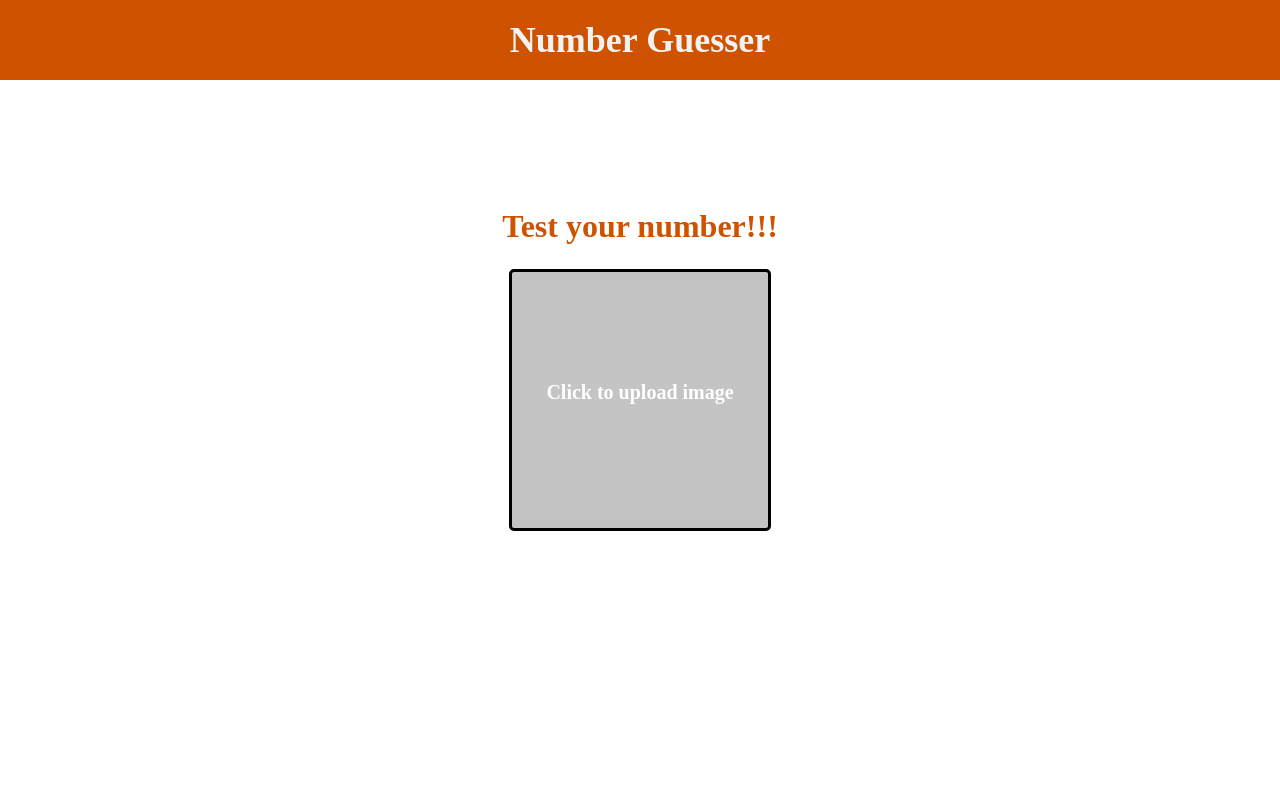
After one commit to fsusak03/PraProjekt, a Flask app: template templates/index.html in a window 1280 px wide. The commit adds this page. Run offline with Flask 3, Linux system fonts and the light colour scheme; the template is opened without the code that fills it, so the values that code supplies are empty.

Commit message:
Final version

```diff
--- /dev/null
+++ b/app.py
@@ -0,0 +1,38 @@
+import os
+import cv2
+import numpy as np
+import matplotlib.pyplot as plt
+import tensorflow as tf
+from flask import Flask, request, jsonify, render_template
+
+app = Flask(__name__)
+
+model = tf.keras.models.load_model('numberguesserModel.keras')
+
+@app.route('/')
+def index():
+    return render_template('index.html')
+
+@app.route('/process_image', methods=['POST'])
+def recive_image():
+    try:
+        image_data = request.files['file'].read()
+        nparr = np.frombuffer(image_data, np.uint8)
+        image = cv2.imdecode(nparr, cv2.IMREAD_GRAYSCALE)
+
+        resultNumber = process_image(image)
+        return jsonify({'result': int(resultNumber)})
+
+    except Exception as e:
+        return jsonify({'error': str(e)})
+
+def process_image(image):
+
+    img = np.invert(image)
+    img = img.reshape(1, 28, 28, 1)
+
+    prediction = model.predict(img)
+    return np.argmax(prediction)
+
+if __name__ == '__main__':
+    app.run(debug=True)
--- a/numberguesserModelTrain.py
+++ b/numberguesserModelTrain.py
@@ -4,7 +4,7 @@ import numpy as np
 import matplotlib.pyplot as plt
 import tensorflow as tf
 
-#set podataka za našu aplikaciju, slike brojeva u 24x24 formatu
+#set podataka za našu aplikaciju, slike brojeva u 28x28 formatu
 mnist = tf.keras.datasets.mnist
 
 #dijelimo na testing i training podatke
--- a/numberguesser.css
+++ b/static/numberguesser.css
@@ -6,42 +6,39 @@
         transform: translateX(0);
     }
 }
+
 .navbar {
     overflow: hidden;
     background-color: #ce5200;
     display: flex;
     align-items: center;
     justify-content: center;
-    height: 105px;
-
+    height: 10vh;
 }
-
 
 .navbar a {
     display: block;
     color: #f2f2f2;
     text-align: center;
-    padding: 14px 16px;
+    padding: 1vh 1.6vh;
     text-decoration: none;
-    font-size: 45px;
+    font-size: 4.5vh;
     font-weight: 900;
     margin: 0;
-    border-radius: 35px;
+    border-radius: 3.5vh;
     animation: 1.5s ease-out 0s 1 slideInFromLeft;
     transition: color 0.5s ease-in-out, background-color 0.5s ease-in-out;
-
-
 }
 
 .navbar a:hover {
     background-color: #ddd;
     color: rgb(167, 93, 8);
 }
+
 body {
     margin: 0;
     padding: 0;
 }
-
 
 .container {
     display: flex;
@@ -54,7 +51,6 @@ body {
     right: 0;
     bottom: 0;
     animation: fadeIn 4s;
-
 }
 
 #imgUploader {
@@ -62,58 +58,56 @@ body {
 }
 
 #preview {
-    width: 300px;
-    height: 300px;
+    width: 30vh;
+    height: 30vh;
     border: 5px dashed #ce5200;
     display: none;
 }
 
 .upload-label {
     display: inline-block;
-    padding: 10px;
+    padding: 1vh;
     background-color: rgb(197, 196, 196);
     color: white;
     cursor: pointer;
-    width: 300px;
-    height: 300px;
-    line-height: 280px;
+    width: 30vh;
+    height: 30vh;
+    line-height: 28vh;
     text-align: center;
     border-radius: 5px;
-    font-size: 25px;
-    font-style:normal;
+    font-size: 2.5vh;
     font-weight: 900;
     border: 3px solid black;
+}
 
-}
 #heading {
-    margin-top: 300px;
+    margin-top: 16vh;
     font-size: xx-large;
     font-weight: bolder;
     text-align: center;
     color: #ce5200;
     animation: fadeIn 1.0s;
+}
 
-}
 #heading1 {
-    margin-top: 400px;
+    margin-top: 40vh;
     font-size: xx-large;
     font-weight: bolder;
     text-align: center;
     color: #ce5200;
     animation: fadeIn 4s;
     display: none;
-
 }
 
 #numberOutput {
-    margin: 50px auto 20px auto;
+    margin: 5vh auto 2vh auto;
     text-align: center;
-    width: 320px;
-    height: 40px;
+    font-size: larger;
+    width: 32vh;
+    height: 4vh;
     display: block;
     animation: fadeIn 4s;
 }
-
 @keyframes fadeIn {
     from {
         opacity: 0;
@@ -121,4 +115,4 @@ body {
     to {
         opacity: 1;
     }
-  }
+}
--- /dev/null
+++ b/static/numberguesser.js
@@ -0,0 +1,58 @@
+document.getElementById('imgUploader').addEventListener('change', function() {
+    const file = this.files[0];
+    const preview = document.getElementById('preview');
+    const uploadLabel = document.querySelector('.upload-label');
+
+    const img = new Image();
+    img.onload = function() {
+        if (this.width !== 28 || this.height !== 28) {
+            setTimeout(function() {
+                alert('Image resolution must be exactly 28x28 pixels.');
+            }, 100);
+        } else {
+            preview.src = URL.createObjectURL(file);
+            preview.style.display = 'block';
+            uploadLabel.style.display = 'none';
+
+            processNumber(file);
+        }
+    };
+    img.src = URL.createObjectURL(file);
+
+    const reader = new FileReader();
+    reader.onload = function(e) {
+        preview.src = e.target.result;
+        preview.style.display = 'block';
+    }
+    reader.readAsDataURL(file);
+
+    // Show elements with animations
+    document.getElementById('heading').style.display = 'block';
+    document.getElementById('heading1').style.display = 'block';
+    document.getElementById('heading1').style.animation = 'fadeIn 2s';
+    document.getElementById('numberOutput').style.display = 'block';
+    document.getElementById('numberOutput').style.animation = 'fadeIn 0.5s';
+});
+
+async function processNumber(file) {
+    const formData = new FormData();
+    formData.append('file', file);
+
+    try {
+        const response = await fetch('/process_image', {
+            method: 'POST',
+            body: formData,
+        });
+
+        if (!response.ok) {
+            throw new Error('Network response was not ok');
+        }
+
+        const data = await response.json();
+        document.getElementById('numberOutput').value = data.result;
+
+    } catch (error) {
+        console.error('Error processing image:', error);
+        document.getElementById('numberOutput').value = 'Error processing image';
+    }
+}
--- /dev/null
+++ b/templates/index.html
@@ -0,0 +1,31 @@
+<!DOCTYPE html>
+<html lang="en">
+<head>
+    <meta charset="UTF-8">
+    <meta name="viewport" content="width=device-width, initial-scale=1.0">
+    <title>NumberGuesser</title>
+    <link rel="stylesheet" type="text/css" href="{{ url_for('static', filename='numberguesser.css') }}">
+</head>
+<body>
+    <div class="navbar">
+        <a href="#NumberGuesser">Number Guesser</a>
+    </div>
+
+    <div id="heading">Test your number!!!
+    </div>
+    <div class="container">
+        <div>
+            <input type="file" id="imgUploader" name="imgUploader">
+            <label for="imgUploader" class="upload-label">Click to upload image</label>
+            <img id="preview" src="" alt="Image Preview">
+        </div>
+    </div>
+
+    <div id="heading1" style="display:none;">Your number is:
+        <div>
+            <input type="text" id="numberOutput" placeholder="">
+        </div>
+    </div>
+    <script src="{{ url_for('static', filename='numberguesser.js') }}"></script>
+</body>
+</html>
```
Also changed, not shown: numberguesser.html (deleted, +0 -38 lines), numberguesser.js (deleted, +0 -77 lines), numberguesser.py (deleted, +0 -16 lines), brojevi/broj1.png (added), brojevi/broj2.png (added), brojevi/broj3.png (added), brojevi/broj4.png (added).
